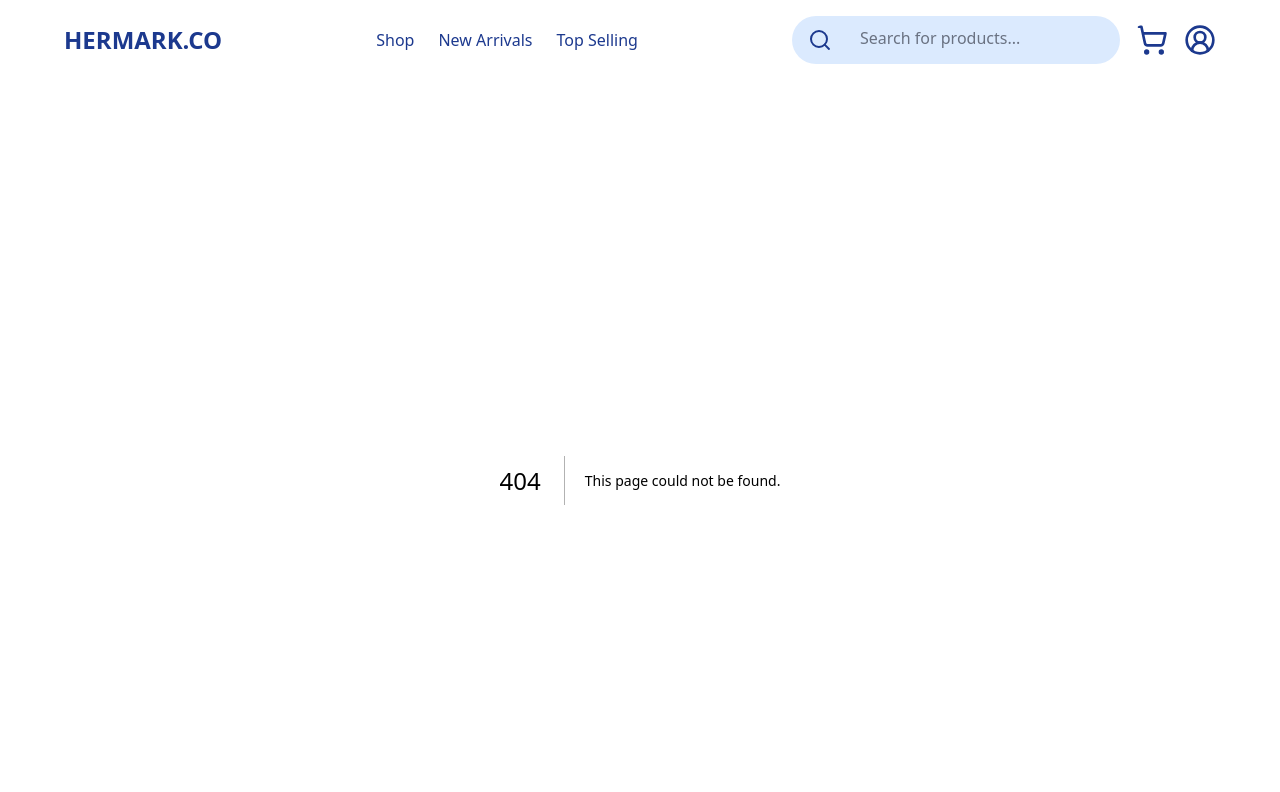
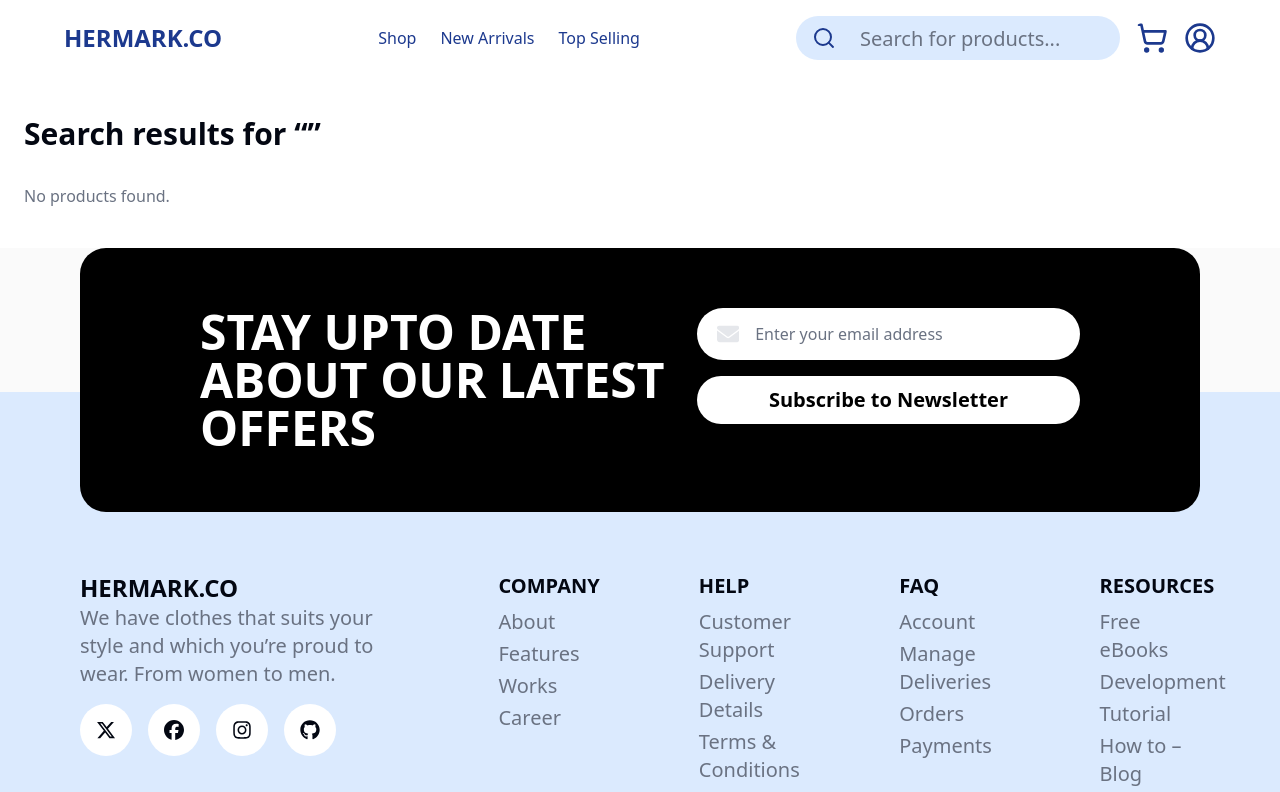
Before and after one commit to HermarkDevv/ecommerce-sample, a Next.js app: page /search in a window 1280 px wide. Before the commit this address had no page. Shown: the top 792 px of the page. Built offline with nearby package versions, Linux system fonts and the light colour scheme.

Commit message:
I added toast and make the serch input interactive.

```diff
--- a/app/layout.tsx
+++ b/app/layout.tsx
@@ -2,6 +2,7 @@ import type { Metadata } from "next";
 import "./globals.css";
 import Header from "@/components/Header";
 import Footer from "@/components/Footer";
+import { Toaster } from "sonner"
 
 export const metadata: Metadata = {
   title: "Hermark Shop",
@@ -24,6 +25,7 @@ export default function RootLayout({
         </header>
         <main>
           {children}
+          <Toaster position="top-right" richColors />
         </main>
         <footer>
           <Footer />
--- /dev/null
+++ b/app/search/page.tsx
@@ -0,0 +1,34 @@
+import products from "@/data/product.json"
+import { searchProducts } from "@/lib/search"
+import ProductCard from "@/components/ProductCard"
+
+type Props = {
+    searchParams: Promise<{ q?: string }>
+}
+
+export default async function SearchPage({ searchParams }: Props) {
+    const { q } = await searchParams
+    const query = q?.toLowerCase() || ""
+
+    const results = searchProducts(products, query)
+
+    return (
+        <section className="max-w-7xl mx-auto px-6 py-10">
+            <h1 className="text-3xl font-bold mb-8">
+                Search results for “{query}”
+            </h1>
+
+            {results.length === 0 ? (
+                <p className="text-muted-foreground">
+                    No products found.
+                </p>
+            ) : (
+                <div className="grid grid-cols-2 md:grid-cols-3 lg:grid-cols-4 gap-8">
+                    {results.map((product) => (
+                        <ProductCard key={product.id} cloth={product} />
+                    ))}
+                </div>
+            )}
+        </section>
+    )
+}
--- a/components/SearchInput.tsx
+++ b/components/SearchInput.tsx
@@ -1,6 +1,7 @@
 "use client"
 
 import { useState, useRef } from "react"
+import { useRouter } from "next/navigation"
 import { Input } from "@/components/ui/input"
 import { Search } from "lucide-react"
 import { Button } from "@/components/ui/button"
@@ -10,48 +11,63 @@ interface SearchInputProps {
 }
 
 export default function SearchInput({ onActiveChange }: SearchInputProps) {
+    const [isActive, setIsActive] = useState(false)
+    const [query, setQuery] = useState("")
+    const inputRef = useRef<HTMLInputElement>(null)
+    const router = useRouter()
 
-    const [isActive, setIsActive] = useState(false)
-    const inputRef = useRef<HTMLInputElement>(null)
-
-    const handleOpen = () => {
+    const openSearch = () => {
         setIsActive(true)
         onActiveChange?.(true)
-        setTimeout(() => inputRef.current?.focus(), 0)
+        requestAnimationFrame(() => inputRef.current?.focus())
     }
 
-    const handleBlur = () => {
+    const closeSearch = () => {
         setIsActive(false)
+        setQuery("")
         onActiveChange?.(false)
     }
 
+    const submitSearch = () => {
+        if (!query.trim()) return
+        router.push(`/search?q=${encodeURIComponent(query.trim())}`)
+        closeSearch()
+    }
+
     return (
-        <div className="flex flex-row justify-items-start gap-4 rounded-full px-4 py-1 bg-blue-100">
+        <form
+            onSubmit={(e) => {
+                e.preventDefault()
+                submitSearch()
+            }}
+            className="flex items-center gap-3 rounded-full px-4 py-1 bg-blue-100"
+        >
+            {/* Search button */}
             <Button
+                type="button"
                 variant="ghost"
                 size="icon"
                 aria-label="Search"
-                title="Search"
-                onClick={handleOpen}
-                className={`
-        md:flex
-                    ${isActive ? "hidden md:flex" : "flex"}
-                `}
+                onClick={isActive ? submitSearch : openSearch}
+                className={`${isActive ? "hidden md:flex" : "flex"}`}
                 asChild
             >
-                <Search className="h-6 w-6 my-2" />
+                <Search className="h-6 w-6" />
             </Button>
 
-            {/* Search Input */}
+            {/* Search input */}
             <Input
                 ref={inputRef}
+                value={query}
+                onChange={(e) => setQuery(e.target.value)}
                 type="text"
                 placeholder="Search for products..."
-                onBlur={handleBlur}
-                className={`bg-transparent border-none shadow-none focus-visible:ring-0 focus-visible:ring-offset-0 placeholder:text-base transition-all duration-200 md:w-64
-                            ${isActive ? "w-24 block" : "hidden md:block"}
+                className={`
+                 bg-transparent border-none shadow-none focus-visible:ring-0 focus-visible:ring-offset-0
+                 placeholder:text-base md:placeholder:text-xl transition-all duration-200 md:w-64 text-base md:text-xl
+                 ${isActive ? "w-28 block" : "hidden md:block"}
                 `}
             />
-        </div>
+        </form>
     )
 }
--- a/components/productPageComponents/AddToCart.tsx
+++ b/components/productPageComponents/AddToCart.tsx
@@ -2,15 +2,14 @@
 
 import { useCartStore } from "@/store/cartStore"
 import type { Product } from "@/type/product"
+import { toast } from "sonner"
 
 
 export default function AddToCart({ prod, selectedSize, selectedColor, quantity }: { prod: Product, selectedSize: string, selectedColor: string, quantity: number }) {
 
     const addToCart = useCartStore((state) => state.addItem)
 
-    return (
-        < button
-            onClick={() =>
+    const handleAddToCart = () => {
         addToCart({
             id: prod.id.toString(),
             title: prod.title,
@@ -20,7 +19,15 @@ export default function AddToCart({ prod, selectedSize, selectedColor, quantity
             color: selectedColor,
             quantity,
         })
+
+        toast.success("Added to cart", {
+            description: `${prod.title} • ${selectedColor} • ${selectedSize} (x${quantity})`,
+        })
     }
+
+    return (
+        < button
+            onClick={handleAddToCart}
             className="flex-1 bg-black text-white rounded-full py-4 font-semibold cursor-pointer"
         >
             Add to Cart
--- /dev/null
+++ b/lib/search.ts
@@ -0,0 +1,16 @@
+import type { Product } from "@/type/product"
+
+export function searchProducts(
+    products: Product[],
+    query: string
+) {
+    const q = query.toLowerCase().trim()
+
+    if (!q) return []
+
+    return products.filter((product) =>
+        product.title.toLowerCase().includes(q) ||
+        product.description.toLowerCase().includes(q) ||
+        product.tags.some((tag) => tag.toLowerCase().includes(q))
+    )
+}
--- a/package.json
+++ b/package.json
@@ -18,6 +18,7 @@
     "react": "19.2.1",
     "react-dom": "19.2.1",
     "react-icons": "^5.5.0",
+    "sonner": "^2.0.7",
     "tailwind-merge": "^3.4.0",
     "zustand": "^5.0.9"
   },
```
Also changed, not shown: 1 other file (tests, documents, lock files or other folders). Lines whose indentation alone changed are shown as unchanged.
